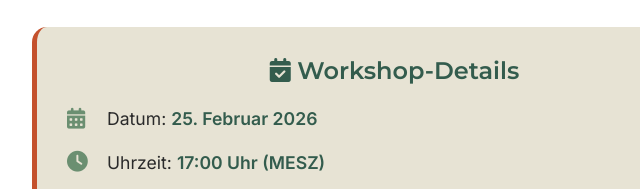
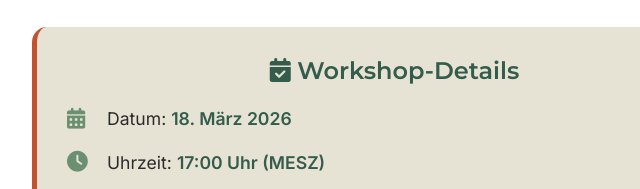
Before and after one commit to businesski-web/businesski-web.github.io, a plain HTML site: page workshop-bestaetigung.html in a window 1280 px wide. Shown: the part 875-1064 px from the top of the page, 248-888 px from the left. Drawn offline with Linux system fonts and the light colour scheme.

Commit message:
Update workshop-bestaetigung.html

```diff
--- a/workshop-bestaetigung.html
+++ b/workshop-bestaetigung.html
@@ -526,7 +526,7 @@
                         <h3><i class="fas fa-calendar-check"></i> Workshop-Details</h3>
                         <div class="detail-item">
                             <i class="fas fa-calendar-alt detail-icon"></i>
-                            <span>Datum: <span class="detail-value">25. Februar 2026</span></span>
+                            <span>Datum: <span class="detail-value">18. März 2026</span></span>
                         </div>
                         <div class="detail-item">
                             <i class="fas fa-clock detail-icon"></i>
```
